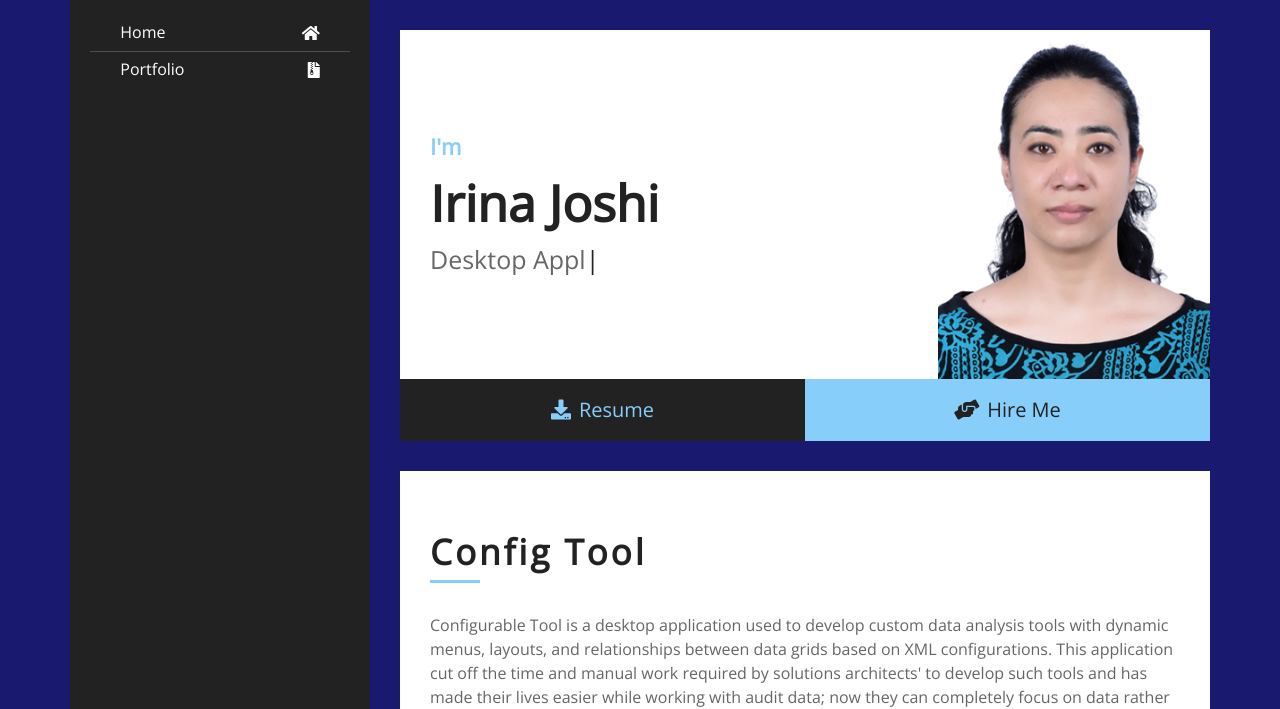
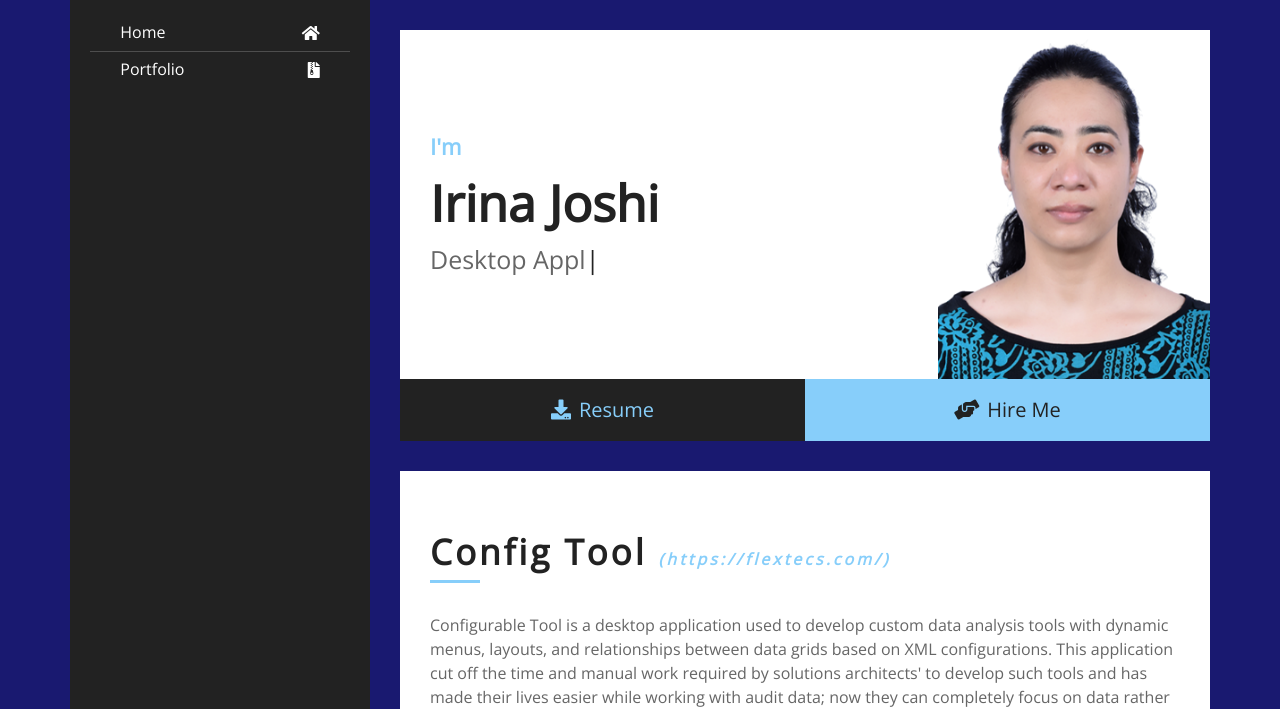
Before and after one commit to Irinaj/Irinaj.github.io, a plain HTML site: page html/portfolio_ConfigTool.html in a window 1280 px wide. Shown: the top 709 px of the page. Drawn offline with nearby package versions, Linux system fonts and the light colour scheme.

Commit message:
Update portfolio_ConfigTool.html
adding flextool href

```diff
--- a/html/portfolio_ConfigTool.html
+++ b/html/portfolio_ConfigTool.html
@@ -77,7 +77,8 @@
                 <div class="about" id="about">
                     <div class="content-inner">
                         <div class="content-header">
-                            <h2>Config Tool</h2>
+                            <h2>Config Tool
+                            <a style="font-size:medium; color: lightskyblue; font-style: italic;" href="https://flextecs.com/recovery-audit/">(https://flextecs.com/)</a></h2>
                         </div>
                         <div class="row align-items-start">
                             <div class="col-md-12 col-lg-12">
```
